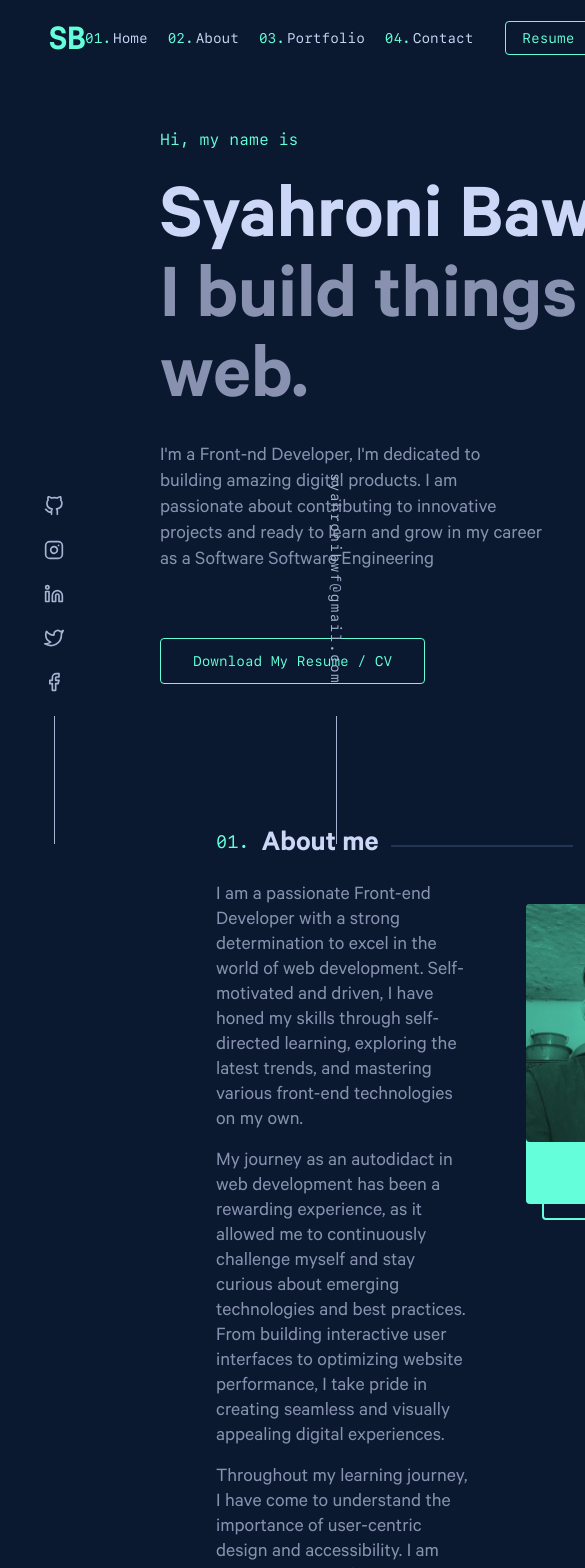
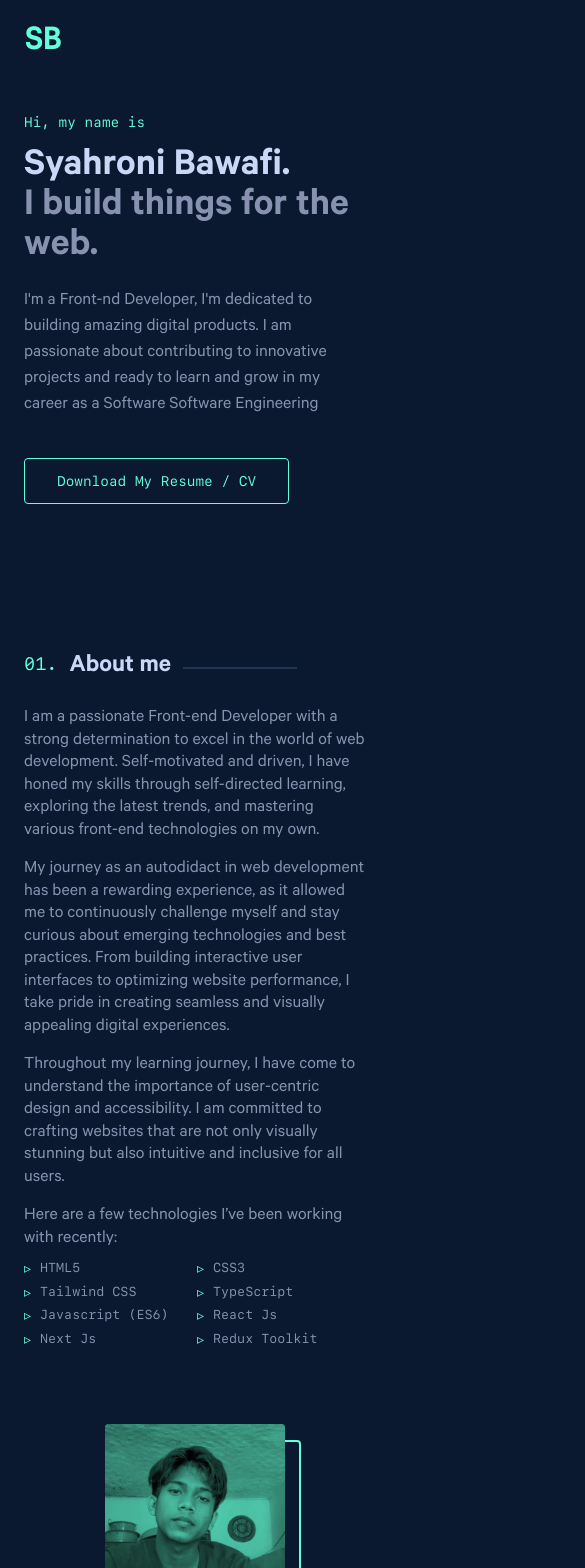
Before and after one commit to bwafi/syahroni-bawafi, a Next.js app: page / in a window 390 px wide. Shown: the top 1568 px of the page, 585 px wide, since content can reach past the window. Built offline with nearby package versions, Linux system fonts and the light colour scheme.

Commit message:
responsive hero & about

```diff
--- a/app/layout.tsx
+++ b/app/layout.tsx
@@ -15,8 +15,7 @@ export default function RootLayout({
   return (
     <html lang="en">
       <body
-        className={`${calibre.variable} ${sfMono.variable} bg-navy text-lightes-slate font-calibre`}
-      >
+        className={`${calibre.variable} ${sfMono.variable} bg-navy text-lightes-slate font-calibre`}>
         {children}
       </body>
     </html>
--- a/app/page.tsx
+++ b/app/page.tsx
@@ -7,7 +7,7 @@ import Layout from "@/components/Layout";
 export default function Home() {
   return (
     <Layout>
-      <main className="w-full mx-auto px-40">
+      <main className="w-full mx-auto px-6 lg:px-40 overflow-x-hidden">
         <Hero />
         <About />
         <Featured />
--- a/components/About.tsx
+++ b/components/About.tsx
@@ -16,18 +16,18 @@ const About = () => {
   ];
 
   return (
-    <section className="py-36 w-full flex flex-col px-14">
+    <section className="py-36 w-full flex flex-col md:px-14">
       <Title index="01.">About me</Title>
-      <div className="flex gap-14">
-        <div className="text-slate my-5 w-7/12">
-          <p className="text-xl leading-tight mb-4">
+      <div className="flex flex-col gap-14">
+        <div className="text-slate my-5 w-full md:w-7/12">
+          <p className="text-lg md:text-xl leading-tight mb-4">
             I am a passionate Front-end Developer with a strong determination to
             excel in the world of web development. Self-motivated and driven, I
             have honed my skills through self-directed learning, exploring the
             latest trends, and mastering various front-end technologies on my
             own.
           </p>
-          <p className="text-xl leading-tight mb-4">
+          <p className="text-lg md:text-xl leading-tight mb-4">
             My journey as an autodidact in web development has been a rewarding
             experience, as it allowed me to continuously challenge myself and
             stay curious about emerging technologies and best practices. From
@@ -35,16 +35,16 @@ const About = () => {
             performance, I take pride in creating seamless and visually
             appealing digital experiences.
           </p>
-          <p className="text-xl leading-tight mb-4">
+          <p className="text-lg md:text-xl leading-tight mb-4">
             Throughout my learning journey, I have come to understand the
             importance of user-centric design and accessibility. I am committed
             to crafting websites that are not only visually stunning but also
             intuitive and inclusive for all users.
           </p>
-          <p className="text-xl leading-tight mb-2">
+          <p className="text-lg md:text-xl leading-tight mb-2">
             Here are a few technologies I’ve been working with recently:
           </p>
-          <ul className="grid grid-cols-2 font-sfMono text-[13px] gap-1">
+          <ul className="grid grid-cols-2 font-sfMono text-[13px] gap-1 ">
             {skills.map((skill, index) => (
               <li key={index} className="list relative pl-4">
                 {skill}
@@ -52,7 +52,7 @@ const About = () => {
             ))}
           </ul>
         </div>
-        <div className="img-bg img-border rounded group relative mt-10 w-[300px] h-[300px]">
+        <div className="img-bg mx-auto img-border rounded group relative md:mt-10 aspect-square w-[180px] md:w-[300px]">
           <Image
             src={"/image/me.jpg"}
             alt="Syahroni Bawafi"
--- a/components/Email.tsx
+++ b/components/Email.tsx
@@ -2,12 +2,11 @@ import React from "react";
 
 const Email = () => {
   return (
-    <div className="fixed flex flex-col bottom-0 right-11">
+    <div className="fixed hidden md:flex flex-col bottom-0 right-11">
       <div className="flex flex-col items-center gap-8 text-light-slate after:content-[''] after:block  after:h-32 after:w-[1px] after:bg-light-slate after:bottom-0">
         <a
           href="mailto:syahronibwf@gmail.com"
-          className="[writing-mode:vertical-lr] font-sfMono text-sm tracking-widest hover:text-green hover:-translate-y-1 transition-all"
-        >
+          className="[writing-mode:vertical-lr] font-sfMono text-sm tracking-widest hover:text-green hover:-translate-y-1 transition-all">
           syahronibwf@gmail.com
         </a>
       </div>
--- a/components/Hero.tsx
+++ b/components/Hero.tsx
@@ -2,22 +2,24 @@ import React from "react";
 
 const Hero = () => {
   return (
-    <section className="w-full mt-32">
+    <section className="w-full mt-28 md:mt-32">
       <div>
-        <p className="text-green font-sfMono mb-8">Hi, my name is</p>
-        <h1 className="text-[80px] leading-none text-lightes-slate font-calibre font-semibold">
+        <p className="text-green font-sfMono mb-4 md:mb-8 text-sm sm:text-base">
+          Hi, my name is
+        </p>
+        <h1 className="big-heading leading-none text-lightes-slate font-calibre font-semibold">
           Syahroni Bawafi.
         </h1>
-        <h2 className="text-[80px] leading-none text-slate font-semibold font-calibre">
+        <h2 className="big-heading leading-none text-slate font-semibold font-calibre">
           I build things for the web.
         </h2>
       </div>
-      <p className="w-7/12 text-slate text-[20px] leading-[26px] font-calibre mt-5">
+      <p className="w-full lg:w-7/12 text-slate text-lg md:text-[20px] leading-[26px] font-calibre mt-5">
         I'm a Front-nd Developer, I'm dedicated to building amazing digital
         products. I am passionate about contributing to innovative projects and
         ready to learn and grow in my career as a Software Software Engineering
       </p>
-      <button className="mt-16 font-sfMono small-button text-sm rounded text-green py-3 px-8 border border-green hover:-translate-x-1 hover:-translate-y-1 transition-all duration-200 ease-button">
+      <button className="mt-10 md:mt-16 font-sfMono small-button text-sm rounded text-green py-3 px-8 border border-green hover:-translate-x-1 hover:-translate-y-1 transition-all duration-200 ease-button">
         Download My Resume / CV
       </button>
     </section>
--- a/components/Nav.tsx
+++ b/components/Nav.tsx
@@ -10,17 +10,16 @@ interface link {
 const Nav = () => {
   return (
     <header className="w-full mx-auto fixed top-0 bg-navy left-0 z-50">
-      <nav className="w-full mx-auto py-5 px-12 flex justify-between items-center">
+      <nav className="w-full mx-auto py-5 px-6 lg:px-12 flex justify-between items-center">
         <div>
           <h1 className="text-green text-3xl font-sfMono font-semibold">SB</h1>
         </div>
-        <div className="flex gap-8 items-center">
+        <div className="hidden md:flex gap-7 items-center">
           <ul className="flex gap-5">
             {navLinks.map((navlink: link, index: number) => (
               <li
                 key={index}
-                className="text-sm font-sfMono hover:text-green transition-colors ease-button"
-              >
+                className="text-sm font-sfMono hover:text-green transition-colors ease-button">
                 <Link href={navlink.url}>
                   <span className="text-green mr-0.5">0{index + 1}.</span>
                   {navlink.name}
--- a/components/Social.tsx
+++ b/components/Social.tsx
@@ -9,7 +9,7 @@ import {
 
 const Social = () => {
   return (
-    <div className="fixed text-light-slate bottom-0 left-11">
+    <div className="fixed hidden md:block text-light-slate bottom-0 left-11">
       <ul className="flex flex-col items-center gap-6 text-xl after:content-[''] after:block  after:h-32 after:w-[1px] after:bg-light-slate after:bottom-0">
         <li>
           <a href="https://github.com/bwafi" target="_blank">
--- a/components/ui/Title.tsx
+++ b/components/ui/Title.tsx
@@ -7,7 +7,7 @@ interface titleType {
 
 const Title = ({ index, children }: titleType) => {
   return (
-    <h1 className="w-full flex items-center relative gap-3 text-lightes-slate text-3xl font-calibre font-semibold after:content-[''] after:block after:relative after:h-[2px] after:w-4/12 after:bg-lightes-navy">
+    <h1 className="w-full flex items-center relative gap-3 text-lightes-slate text-[clamp(26px,5vw,32px)] font-calibre font-semibold after:content-[''] after:block after:relative after:h-[2px] after:w-4/12 after:bg-lightes-navy">
       <span className="font-sfMono text-lg relative bottom-1 text-green font-normal">
         {index}
       </span>
--- a/style/globals.css
+++ b/style/globals.css
@@ -7,7 +7,7 @@
 }
 
 .list::before {
-  @apply absolute content-['▹'] text-green left-0 text-sm bottom-0.5;
+  @apply absolute top-0 content-['▹'] text-green left-0 text-sm bottom-0.5;
 }
 
 .img-bg::before {
@@ -17,3 +17,7 @@
 .img-border::after {
   @apply content-[''] -z-10 rounded absolute w-full h-full border-2 border-green top-4 left-4 hover:translate-x-1 hover:translate-y-1 transition-all duration-300 ease-button;
 }
+
+.big-heading {
+  font-size: clamp(40px, 8vw, 80px);
+}
```
